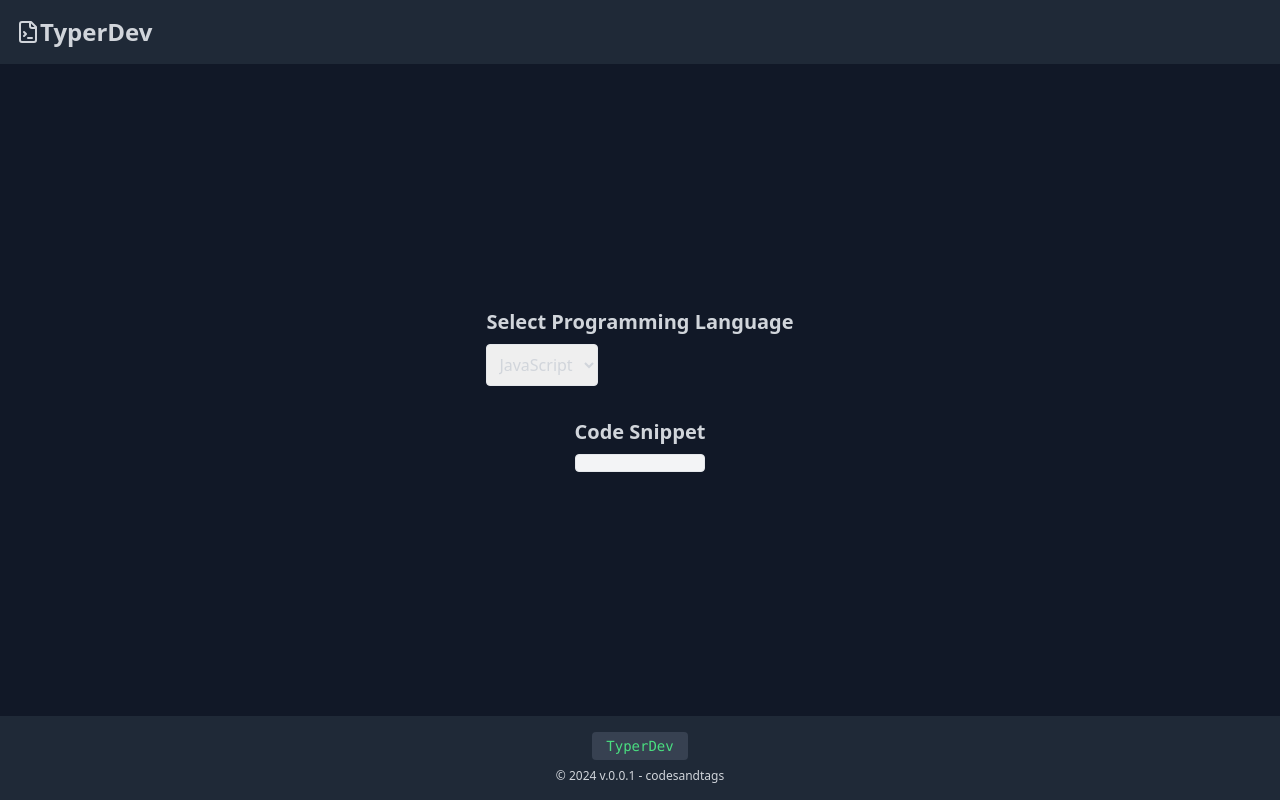
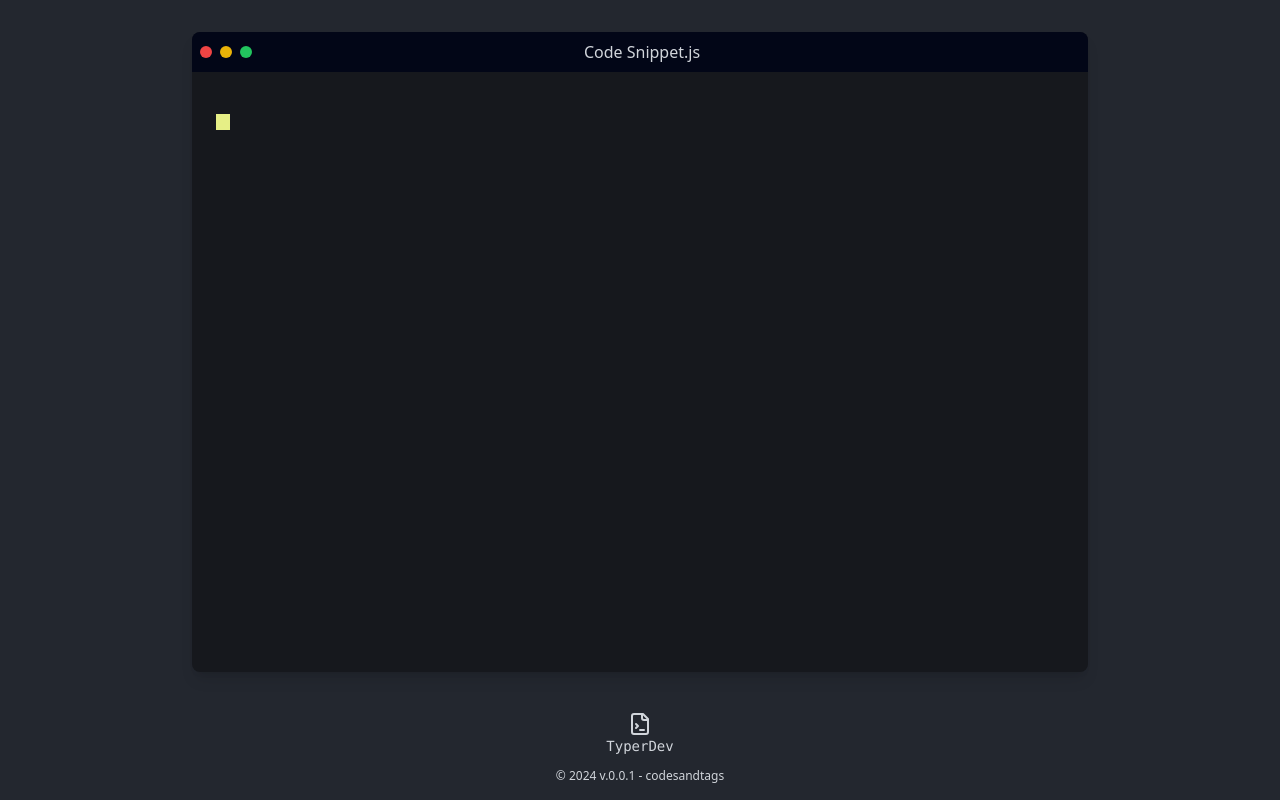
Before and after one commit to codesandtags/typerdev, a React (Vite) app: page / in a window 1280 px wide. Built offline with nearby package versions, Linux system fonts and the light colour scheme.

Commit message:
feat(layout): Added logic to capture keys and visualize coding display

```diff
--- a/package.json
+++ b/package.json
@@ -13,6 +13,7 @@
     "format": "prettier --write ."
   },
   "dependencies": {
+    "framer-motion": "^11.11.10",
     "lucide-react": "^0.344.0",
     "react": "^18.3.1",
     "react-dom": "^18.3.1",
--- a/src/App.tsx
+++ b/src/App.tsx
@@ -17,22 +17,16 @@ const App: React.FC = () => {
   };
 
   return (
-    <div className="min-h-screen bg-gray-900 text-gray-300 flex flex-col">
-      <header className="bg-gray-800 p-4">
-        <h1 className="text-2xl font-bold flex items-center">
-          <FileTerminal /> TyperDev
-        </h1>
-      </header>
-      <main className="flex-grow flex flex-col items-center justify-center p-4">
-        <LanguageSelector
-          languages={languages}
-          onSelect={handleLanguageSelect}
-        />
+    <div className="min-h-screen text-gray-300 flex flex-col">
+      <header className=" p-4"></header>
+      {/* <LanguageSelector languages={languages} onSelect={handleLanguageSelect} /> */}
+      <main className="flex-grow flex">
         <CodeDisplay code={codeSnippet} />
       </main>
-      <footer className="bg-gray-800 p-4 text-center flex items-center flex-col">
-        <div className="w-24 px-2 py-1 bg-gray-700 rounded text-sm mb-2">
-          <code className="font-mono text-green-400">TyperDev</code>
+      <footer className=" p-4 text-center flex items-center flex-col">
+        <div className="w-24 px-2 py-1 0 rounded text-sm mb-2">
+          <FileTerminal className="inline-block" />
+          <span className="font-mono">TyperDev</span>
         </div>
         <div className="text-xs">&copy; 2024 v.0.0.1 - codesandtags </div>
       </footer>
--- /dev/null
+++ b/src/components/BlinkingCursor.tsx
@@ -0,0 +1,21 @@
+import React from 'react';
+import { motion } from 'framer-motion';
+
+const BlinkingCursor: React.FC = () => {
+  return (
+    <motion.span
+      className="bg-typerdev-yellow mt-2"
+      style={{
+        display: 'inline-block',
+        width: '14px',
+        height: '1em',
+        position: 'relative',
+        top: '0.125em',
+      }}
+      animate={{ opacity: [0, 1] }}
+      transition={{ repeat: Infinity, duration: 0.8 }}
+    />
+  );
+};
+
+export default BlinkingCursor;
--- a/src/components/CodeDisplay.tsx
+++ b/src/components/CodeDisplay.tsx
@@ -1,16 +1,27 @@
 import React from 'react';
+import useTypedCode from '../hooks/useTypedCode';
+import TitleBar from './TitleBar';
+import BlinkingCursor from './BlinkingCursor';
 
 interface CodeDisplayProps {
   code: string;
 }
 
-const CodeDisplay: React.FC<CodeDisplayProps> = ({ code }) => {
+const CodeDisplay: React.FC<CodeDisplayProps> = () => {
+  const typedCode = useTypedCode();
+  const title = 'Code Snippet.js';
+
   return (
-    <div className="p-4">
-      <h2 className="text-xl font-bold">Code Snippet</h2>
-      <pre className="mt-2 p-2 border rounded bg-gray-100">
-        <code>{code}</code>
-      </pre>
+    <div className="w-full flex flex-col items-center justify-start h-[80vh]">
+      <div className="w-full max-w-4xl  rounded-lg shadow-lg h-full bg-typerdev-terminal">
+        <TitleBar title={title} />
+        <div className="flex-grow p-4 rounded-b-lg overflow-y-auto">
+          <pre className="mt-2 p-2 rounded text-typerdev-foreground overflow-x-auto">
+            <code>{typedCode}</code>
+            <BlinkingCursor />
+          </pre>
+        </div>
+      </div>
     </div>
   );
 };
--- a/src/components/LanguageSelector.tsx
+++ b/src/components/LanguageSelector.tsx
@@ -11,12 +11,13 @@ const LanguageSelector: React.FC<LanguageSelectorProps> = ({
 }) => {
   return (
     <div className="p-4">
-      <h2 className="text-xl font-bold text-dracula-cyan">
+      <label className="text-xl font-bold" htmlFor="selectProgrammingLanguage">
         Select Programming Language
-      </h2>
+      </label>
       <select
+        id="selectProgrammingLanguage"
         onChange={(e) => onSelect(e.target.value)}
-        className="mt-2 p-2 border rounded bg-dracula-currentLine text-dracula-foreground"
+        className="mx-2 p-2 bg-gray-800 text-gray-300 rounded mt-2"
       >
         {languages.map((lang) => (
           <option key={lang} value={lang}>
--- /dev/null
+++ b/src/components/TitleBar.tsx
@@ -0,0 +1,22 @@
+import React from 'react';
+
+interface TitleBarProps {
+  title: string;
+}
+
+const TitleBar: React.FC<TitleBarProps> = ({ title }) => {
+  return (
+    <div className="flex items-center justify-between p-2 bg-slate-950 rounded-t-lg">
+      <div className="flex space-x-2">
+        <div className="w-3 h-3 bg-red-500 rounded-full"></div>
+        <div className="w-3 h-3 bg-yellow-500 rounded-full"></div>
+        <div className="w-3 h-3 bg-green-500 rounded-full"></div>
+      </div>
+      <h2 className="text-center text-dracula-foreground">{title}</h2>
+      <div className="w-12"></div>{' '}
+      {/* Placeholder to balance the flex layout */}
+    </div>
+  );
+};
+
+export default TitleBar;
--- /dev/null
+++ b/src/hooks/useTypedCode.ts
@@ -0,0 +1,45 @@
+import { useState, useEffect } from 'react';
+
+const useTypedCode = () => {
+  const [typedCode, setTypedCode] = useState<string>('');
+
+  useEffect(() => {
+    const handleKeyDown = (event: KeyboardEvent) => {
+      event.preventDefault();
+      // Ignore keys that do not produce a character
+      if (
+        event.key === 'Shift' ||
+        event.key === 'Control' ||
+        event.key === 'Alt' ||
+        event.key === 'Meta' ||
+        event.key === 'Command' ||
+        event.key === 'Tab' ||
+        event.key === 'Dead' ||
+        event.key === 'ArrowLeft' ||
+        event.key === 'ArrowRight' ||
+        event.key === 'ArrowUp' ||
+        event.key === 'ArrowDown'
+      ) {
+        return;
+      }
+
+      if (event.key === 'Enter') {
+        setTypedCode((prev) => prev + '\n');
+      } else if (event.key === 'Backspace') {
+        setTypedCode((prev) => prev.slice(0, -1));
+      } else {
+        setTypedCode((prev) => prev + event.key);
+      }
+    };
+
+    window.addEventListener('keydown', handleKeyDown);
+
+    return () => {
+      window.removeEventListener('keydown', handleKeyDown);
+    };
+  }, []);
+
+  return typedCode;
+};
+
+export default useTypedCode;
--- a/tailwind.config.js
+++ b/tailwind.config.js
@@ -5,7 +5,8 @@ module.exports = {
     extend: {
       colors: {
         typerdev: {
-          background: '#282a36',
+          background: '#23272f',
+          terminal: '#16181d',
           currentLine: '#44475a',
           foreground: '#f8f8f2',
           comment: '#6272a4',
```
Also changed, not shown: 2 other files (tests, documents, lock files or other folders).
